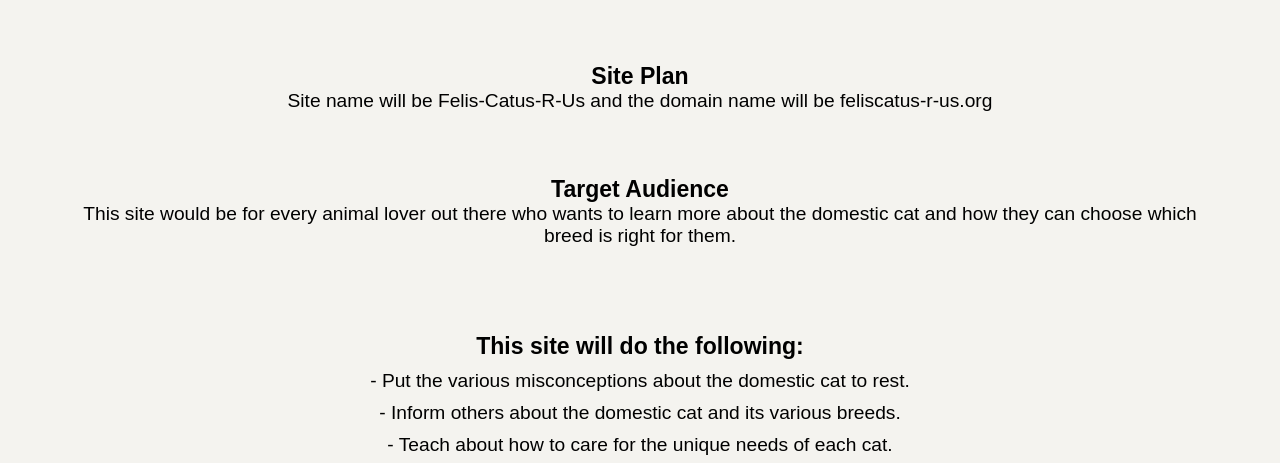
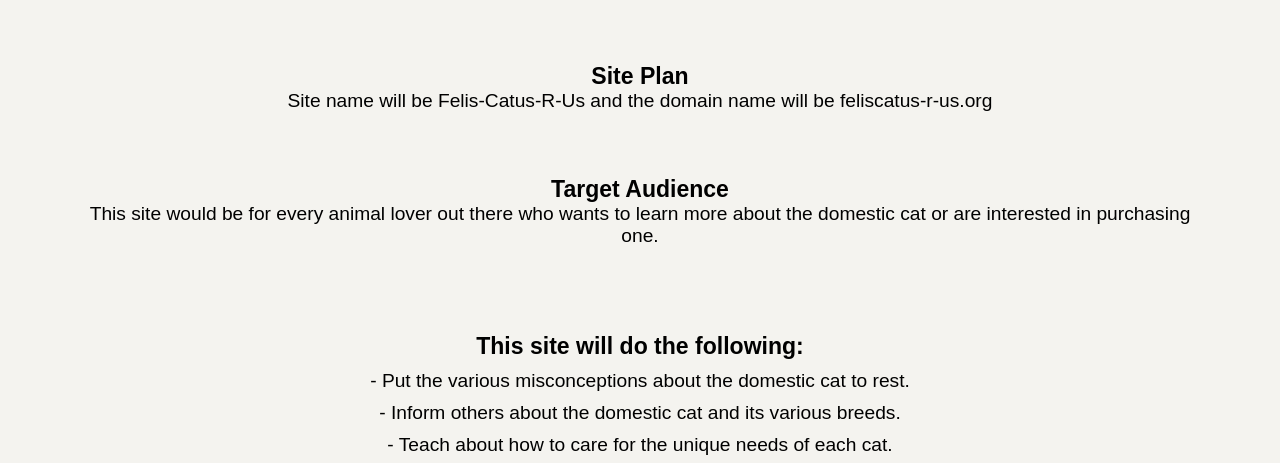
Before and after one commit to Braydon-C-Roberts/wdd130, a plain HTML site: page final-project/fp-siteplan.html in a window 1280 px wide. Shown: the part 326-789 px from the top of the page. Drawn offline with Linux system fonts and the light colour scheme.

Commit message:
audience edit

```diff
--- a/final-project/fp-siteplan.html
+++ b/final-project/fp-siteplan.html
@@ -36,8 +36,7 @@
         <div class="audience">
             <h1>Target Audience</h1>
             <p>
-                This site would be for every animal lover out there who wants to learn more about the domestic cat and
-                how they can choose which breed is right for them.
+                This site would be for every animal lover out there who wants to learn more about the domestic cat or are interested in purchasing one.
             </p>
         </div>
 
```
